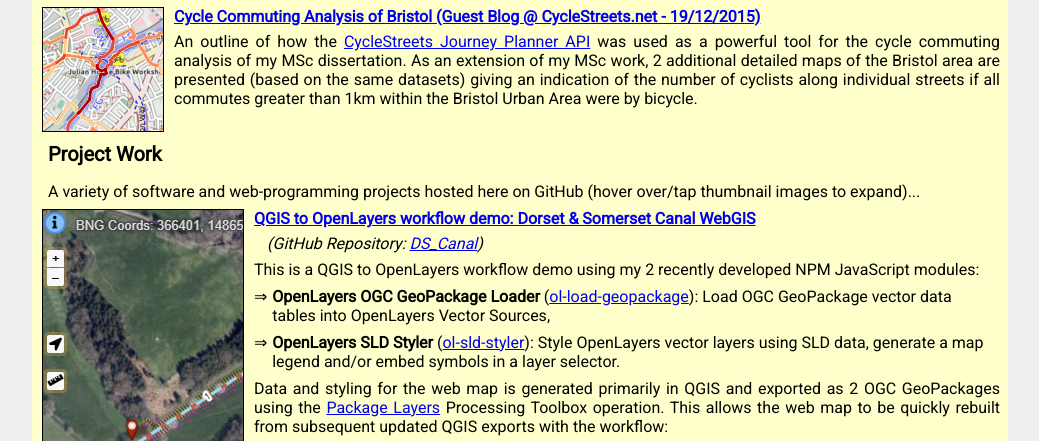
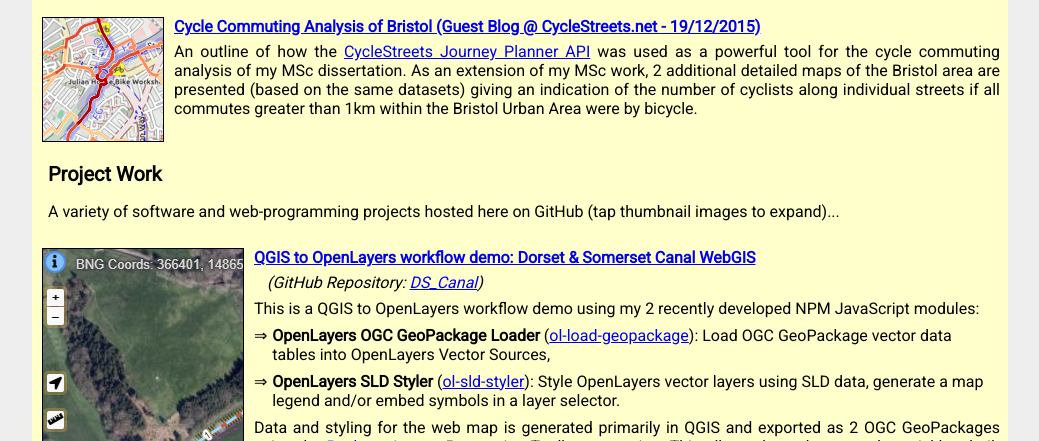
Before and after one commit to richard-thomas/richard-thomas.github.io, a website: page index.html in a window 1280 px wide. Shown: the part 336-777 px from the top of the page, without its empty margins (120-1159 px from the left). Drawn offline with Linux system fonts and the light colour scheme.

Commit message:
Added touch/mouse-device dependent hint text

```diff
--- a/css/style.css
+++ b/css/style.css
@@ -105,7 +105,7 @@
     float: left;
     border: 1px solid black;
     margin-right: 10px;
-    margin-bottom: 10px;
+    margin-bottom: 20px;
 }
 .popup-visible-checkbox {
     display: none;
@@ -145,10 +145,16 @@
     .hover-target:hover label {
         display: block;
     }
+    #thumbnail-hint::after {
+        content: "(hover over thumbnail images to expand)";
+    }
 }
 @media (hover: none) {
     input:checked + label {
         display: block;
+    }
+    #thumbnail-hint::after {
+        content: "(tap thumbnail images to expand)";
     }
 }
 
--- a/index.html
+++ b/index.html
@@ -86,8 +86,9 @@
 
     <h3>Project Work</h3>
     <p>A variety of software and web-programming projects hosted here on
-        GitHub (hover over/tap thumbnail images to expand)...
+        GitHub <span id="thumbnail-hint"></span>...
     </p>
+    <br>
 
     <div class="proj-piece">
         <div class="hover-target">
```
